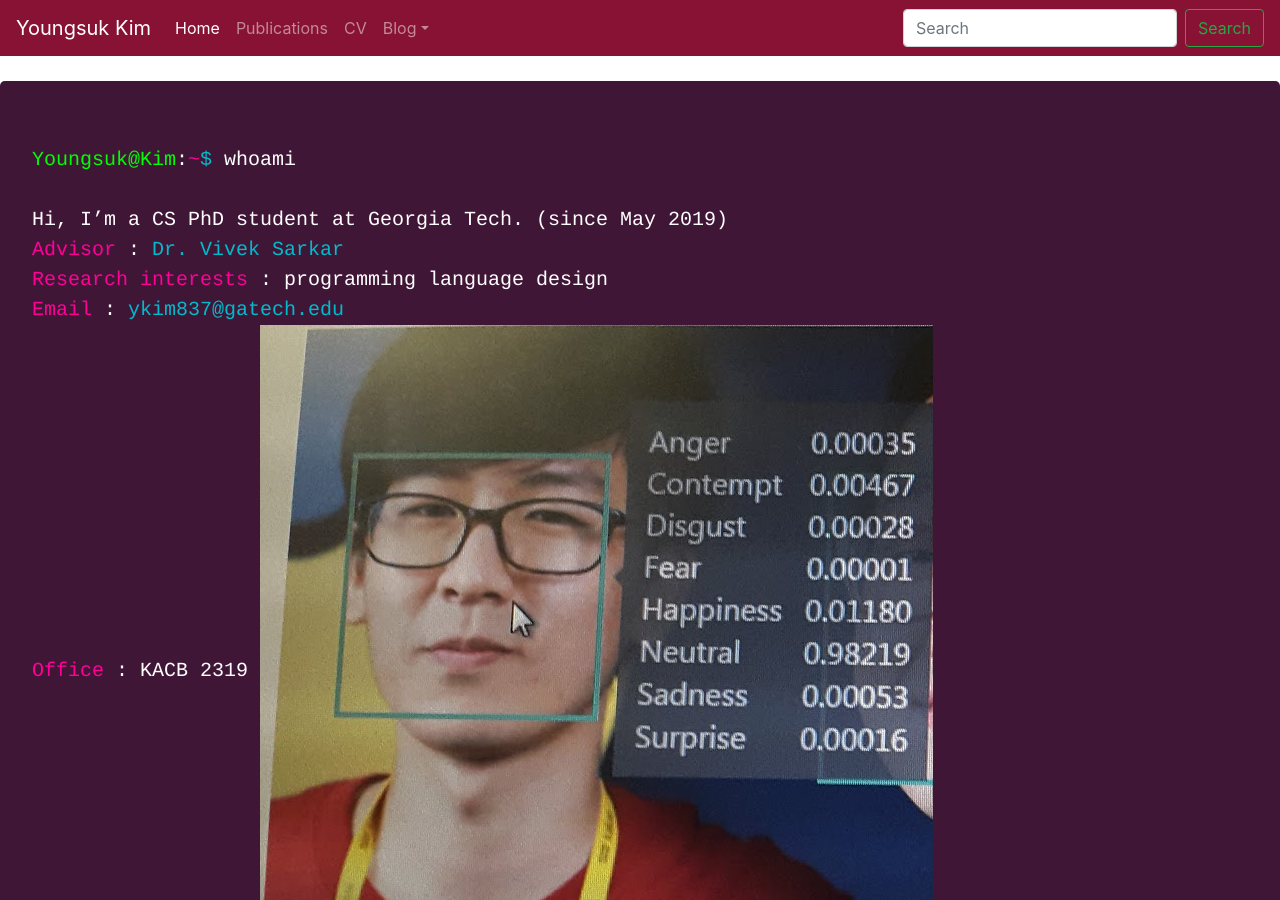
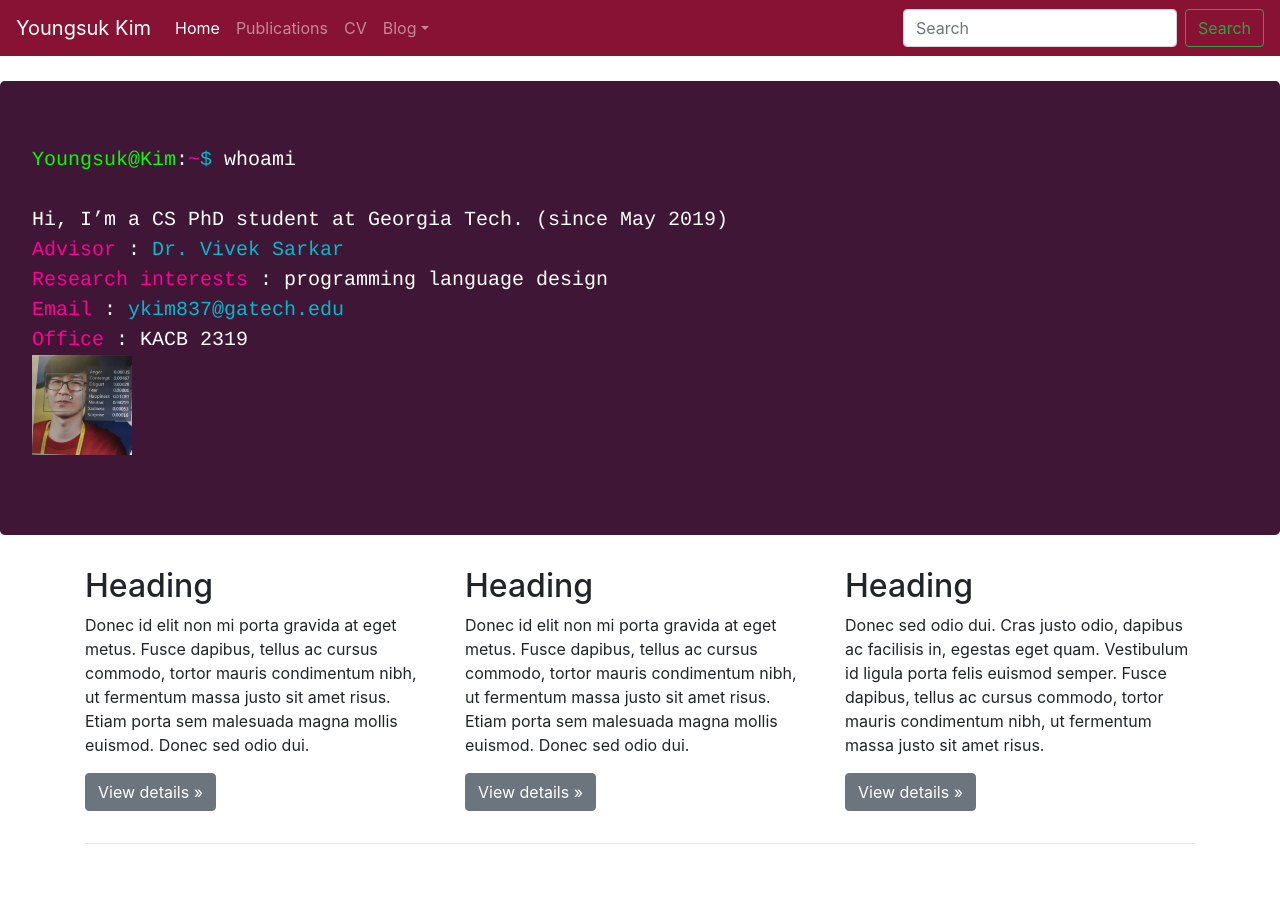
Before and after one commit to JOE1994/JOE1994.github.io, a Jekyll site: the page built from index.md, in a window 1280 px wide and 900 px high. Built offline with Jekyll 4.4.1, drawn with Linux system fonts in a browser that asks for light colours.

Commit message:
photo size change

```diff
--- a/index.md
+++ b/index.md
@@ -8,5 +8,5 @@ Hi, I'm a CS PhD student at Georgia Tech. (since May 2019)<br>
 <span class="b">Advisor</span> : <a href="https://www.cc.gatech.edu/people/vivek-sarkar">Dr. Vivek Sarkar</a> <br>
 <span class="b">Research interests</span> : programming language design <br>
 <span class="b">Email</span> : <a href="mailto:ykim837@gatech.edu">ykim837@gatech.edu</a> <br>
-<span class="b">Office</span> : KACB 2319
-<img style="vertical-align:middle" src="../assets/photos/neutral.PNG">
+<span class="b">Office</span> : KACB 2319 <br>
+<img style="vertical-align:middle" src="../assets/photos/neutral.PNG" width="100" height="100" >
```
